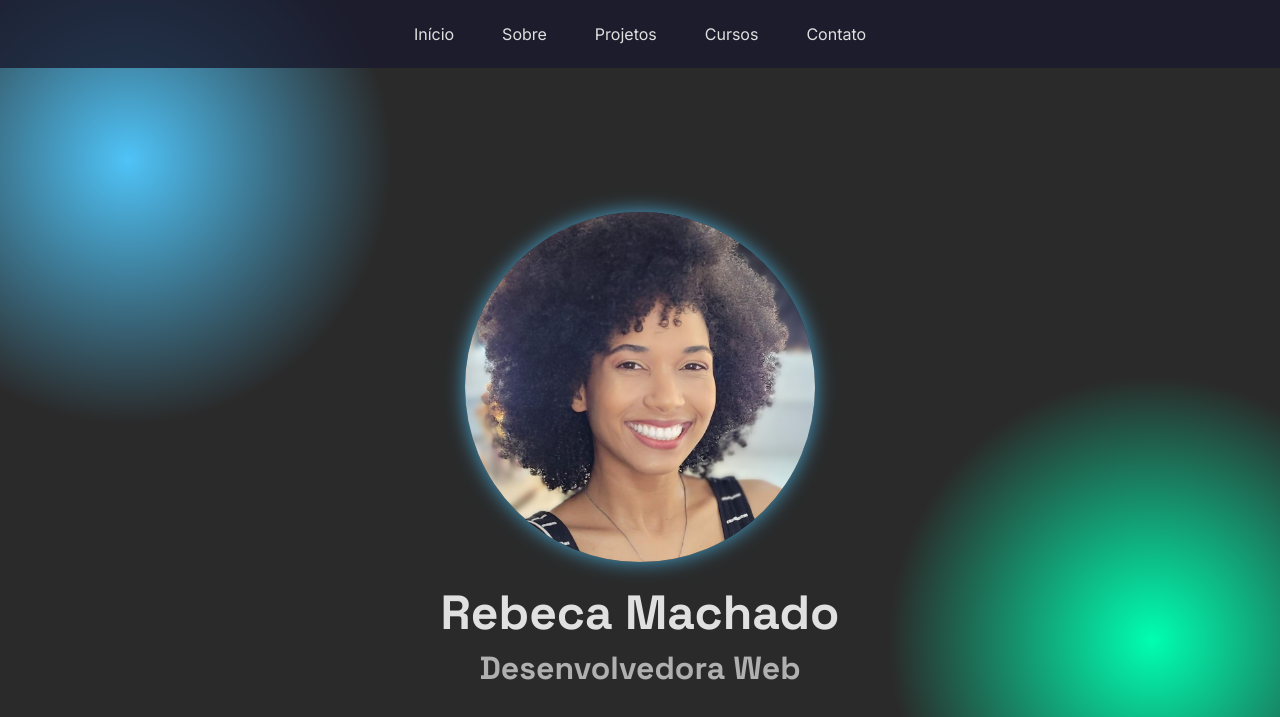
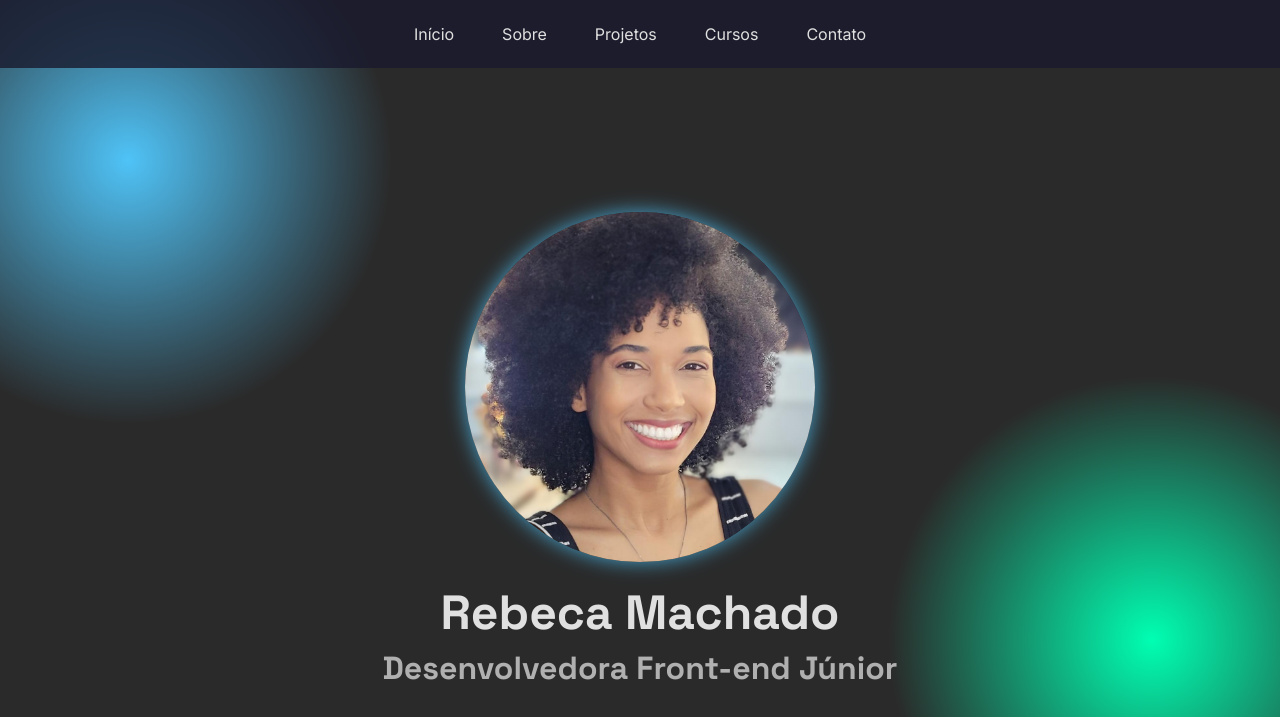
Before and after one commit to Rsenju/projeto_portifolio, a plain HTML site: page index.html in a window 1280 px wide. Shown: the top 717 px of the page. Drawn offline with Linux system fonts and the light colour scheme.

Commit message:
ajusta título profissional e footer

```diff
--- a/index.html
+++ b/index.html
@@ -5,6 +5,7 @@
     <meta name="viewport" content="width=device-width, initial-scale=1.0">
     <link rel="stylesheet" href="styles.css">
     <link href="https://fonts.googleapis.com/css2?family=Inter:wght@400;600&family=Space+Grotesk:wght@500;700&display=swap" rel="stylesheet">
+    <meta name="description" content="Portfólio de Rebeca Machado, Desenvolvedora Front-end Júnior. Projetos em HTML, CSS, JavaScript e Vue.js.">
     <title>Rebeca Machado | Portifólio</title>
 </head>
 
@@ -36,7 +37,7 @@
     <main id="inicio" class="cabecalho">
             <img src="IMG-20211217-WA0137.jpg" alt="Foto de Rebeca Machado" class="foto-perfil">
             <h1>Rebeca Machado</h1>
-            <h2 class="cabecalho-sub">Desenvolvedora Web</h2>
+            <h2 class="cabecalho-sub">Desenvolvedora Front-end Júnior</h2>
     </main>
 
     <section id="sobre" class="sobre">
@@ -332,4 +333,7 @@
     </script>
 
 </body>
+
+<footer class="rodape"> © 2025 Rebeca Machado — Desenvolvedora Front-end Júnior</footer>
+
 </html>
```
